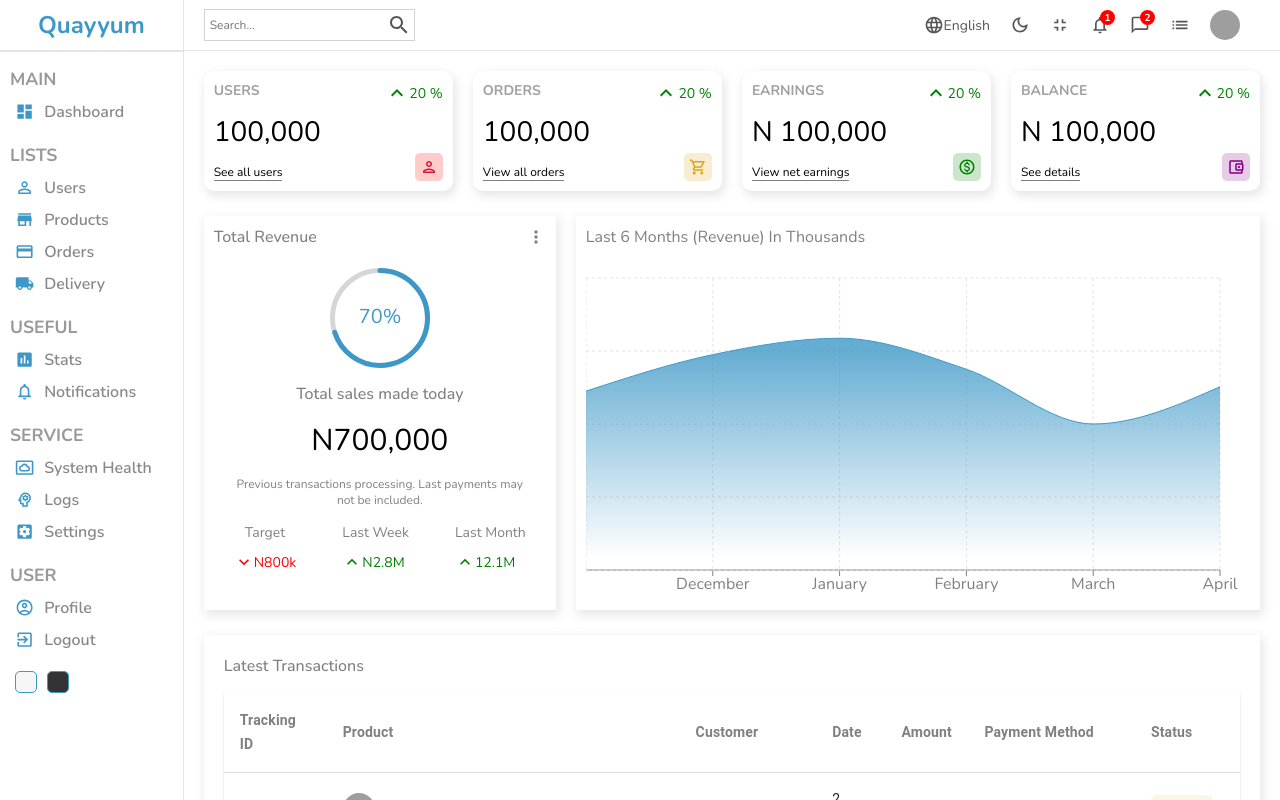
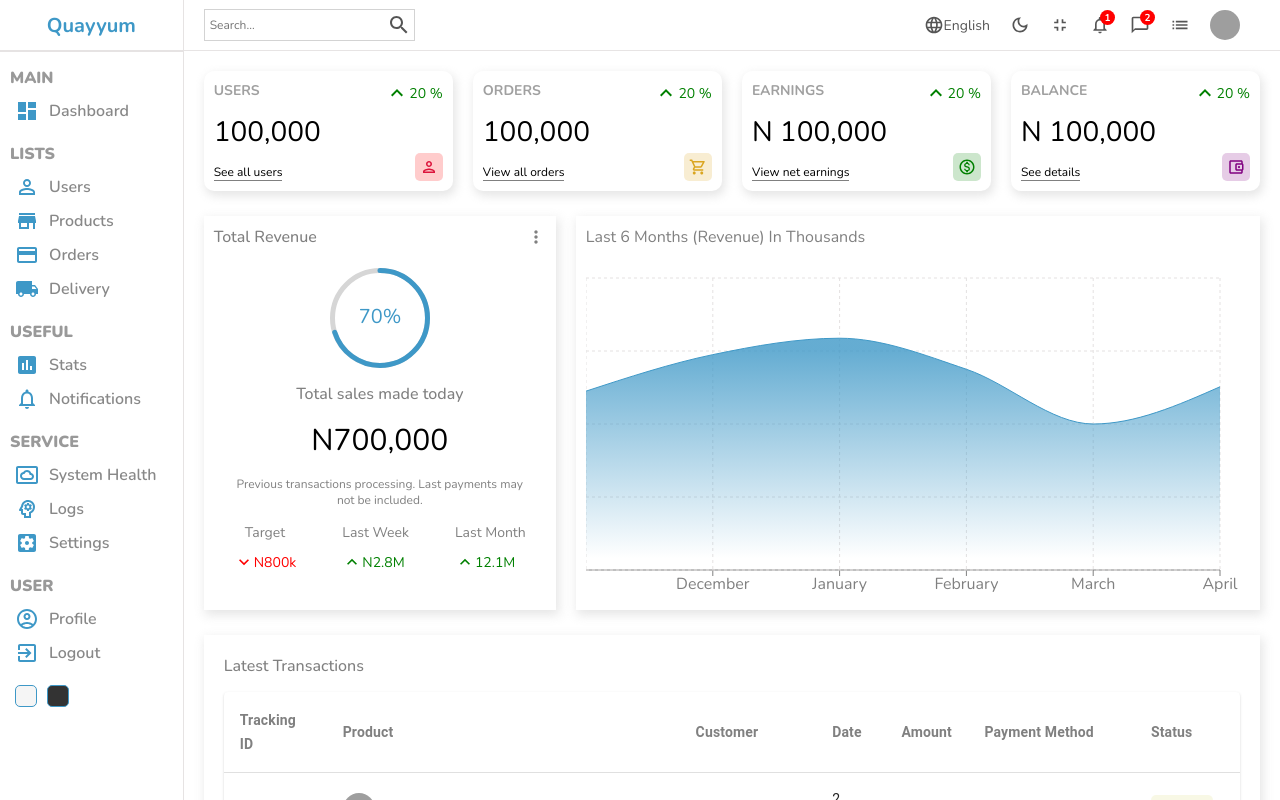
Before and after one commit to AbdulQuayyum/admin-dashboard, a React (Create React App) app: page / in a window 1280 px wide. Shown: the top 800 px of the page. Built offline with nearby package versions, Linux system fonts and the light colour scheme; grey boxes are pictures that could not be loaded.

Commit message:
first commit

```diff
--- a/src/components/sidebar/sidebar.scss
+++ b/src/components/sidebar/sidebar.scss
@@ -12,7 +12,7 @@
 
 
       .logo {
-        font-size: 1.5rem;
+        font-size: 20px;
         font-weight: bold;
         color: #3e98c7;
       }
@@ -32,8 +32,8 @@
         padding: 0;
 
         .title {
-          font-size: 1.1rem;
-          font-weight: bold;
+          font-size: 1rem;
+          font-weight: 900;
           color: #999;
           margin-top: 15px;
           margin-bottom: 5px;
@@ -50,7 +50,7 @@
           }
 
           .icon {
-            font-size: 1.2rem;
+            font-size: 1.5rem;
             color: #3e98c7;
           }
 
```
